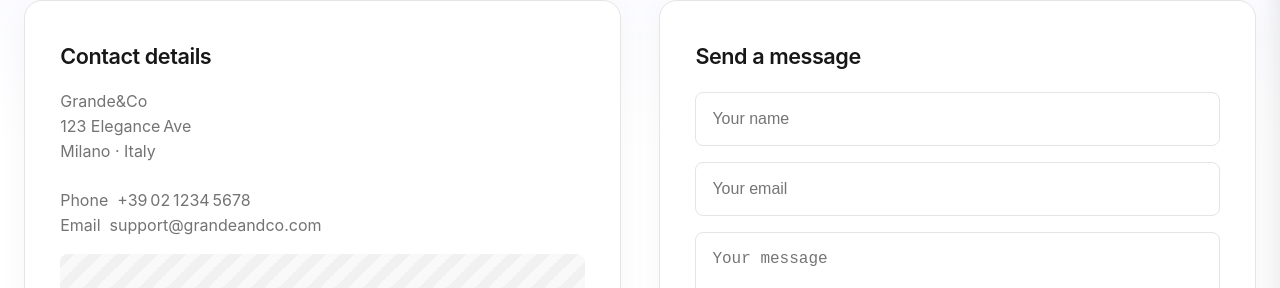
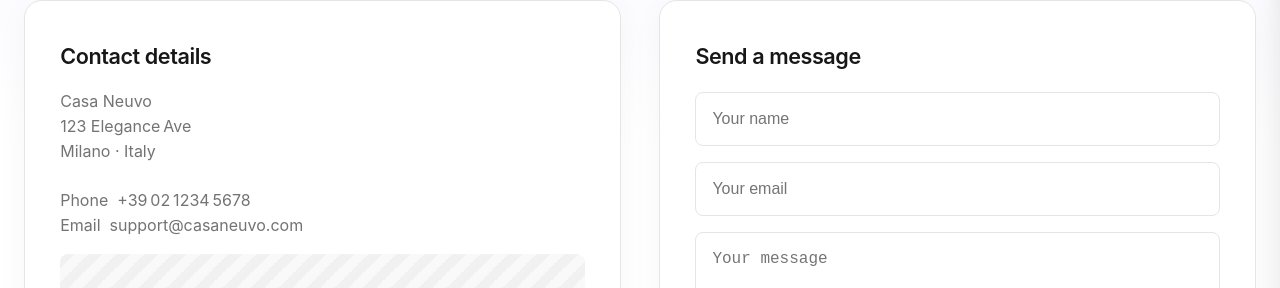
Before and after one commit to Numi-byte/furniture-frontend, a React (Vite) app: page /contact in a window 1280 px wide. Shown: the part 325-613 px from the top of the page. Built offline with nearby package versions, Linux system fonts and the light colour scheme; no server answers.

Commit message:
ContactPage store name

```diff
--- a/src/pages/ContactPage.tsx
+++ b/src/pages/ContactPage.tsx
@@ -196,11 +196,11 @@
           <Card>
             <H2>Contact details</H2>
             <P style={{margin:'1rem 0'}}>
-              Grande&Co<br/>
+              Casa Neuvo<br/>
               123 Elegance Ave<br/>
               Milano · Italy<br/><br/>
               Phone  +39 02 1234 5678<br/>
-              Email  support@grandeandco.com
+              Email  support@casaneuvo.com
             </P>
             {/* Lazy Map */}
             <MapPlaceholder as="div" ref={mapRef as any}>
@@ -209,7 +209,7 @@
                 ref={mapRef}
                 loading="lazy"
                 style={{width:'100%',height:'100%',border:0,borderRadius:8}}
-                title="Grande&Co HQ"
+                title="Casa Neuvo HQ"
               />
             </MapPlaceholder>
           </Card>
```
